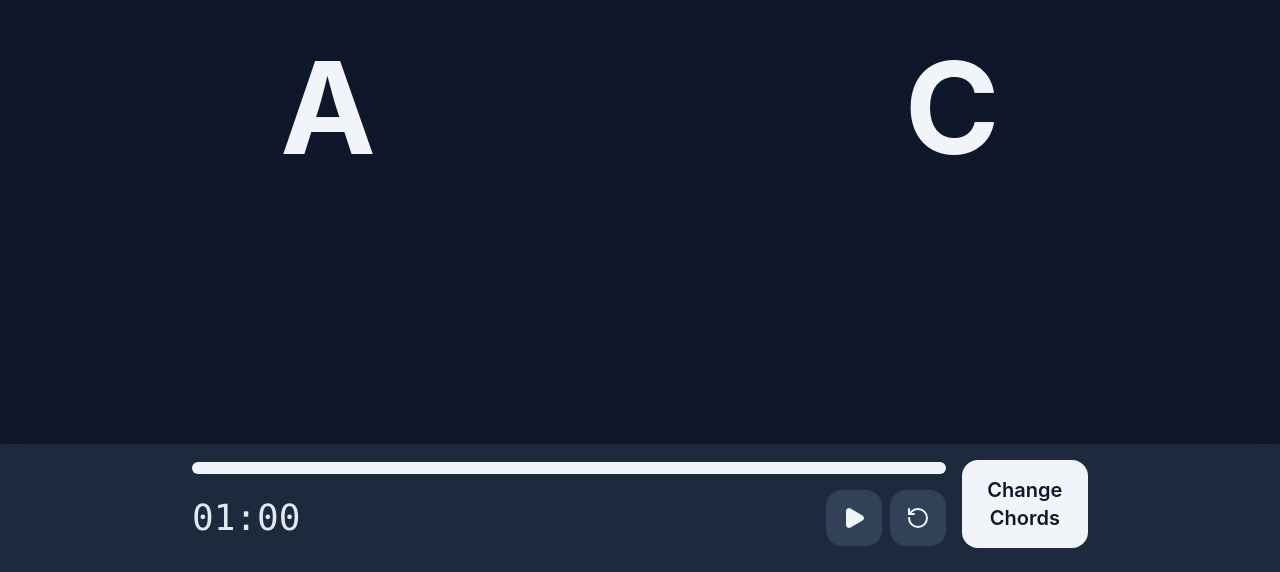
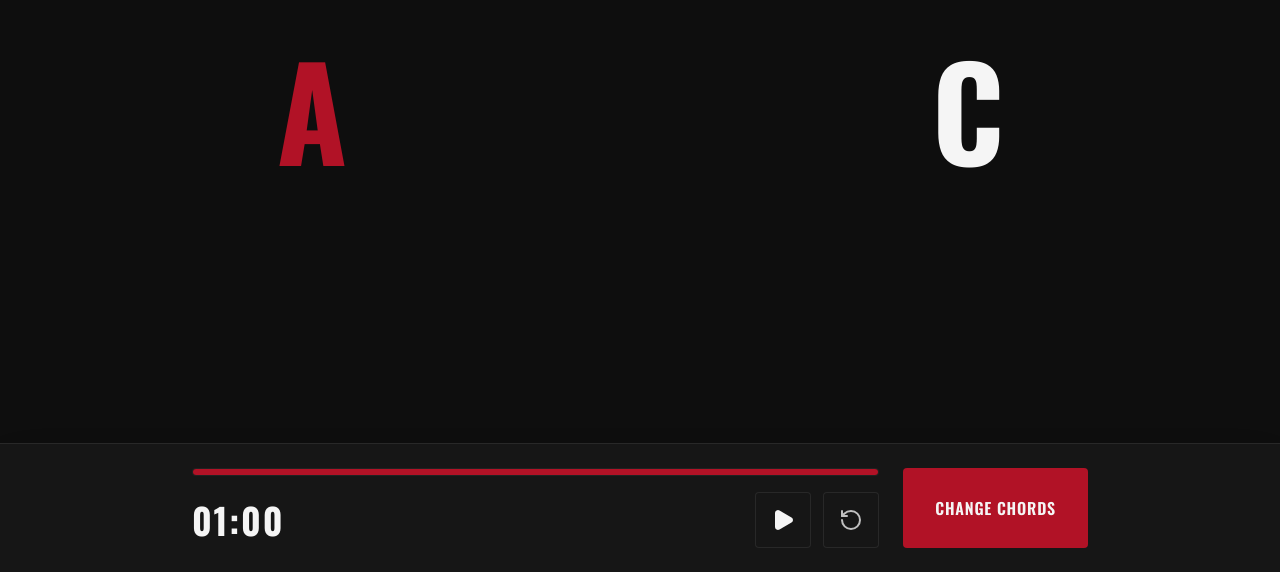
Before and after one commit to l4ur4oliveira/gripshift, a React (Vite) app: page / in a window 1280 px wide. Shown: the part 228-800 px from the top of the page. Built offline with nearby package versions, Linux system fonts and the light colour scheme.

Commit message:
refactor: Apply new fonts and color palette

```diff
--- a/src/App.jsx
+++ b/src/App.jsx
@@ -77,81 +77,83 @@ function App() {
   };
 
   return (
-    <div className="flex flex-col h-screen bg-slate-900 text-slate-100 font-sans">
+    <div className="flex flex-col h-screen bg-brandBlack text-brandWhite font-sans selection:bg-brandCrimson selection:text-brandWhite">
       {/* Main Area: Chords */}
-      <div className="flex-1 flex flex-col sm:flex-row items-center justify-center p-4">
+      <div className="flex-1 flex flex-col sm:flex-row items-center justify-center p-4 gap-8 sm:gap-16">
         <div className="flex-1 flex items-center justify-center w-full">
-          <span className="text-8xl sm:text-9xl font-bold">{currentPair[0]}</span>
+          <span className="text-8xl sm:text-9xl font-oswald font-black text-brandCrimson select-none">{currentPair[0]}</span>
         </div>
         <div className="flex-1 flex items-center justify-center w-full">
-          <span className="text-8xl sm:text-9xl font-bold">{currentPair[1]}</span>
+          <span className="text-8xl sm:text-9xl font-oswald font-black text-brandWhite select-none">{currentPair[1]}</span>
         </div>
       </div>
 
       {/* Bottom Area: Controls */}
-      <div className="p-4 bg-slate-800 shadow-lg pb-6 relative">
+      <div className="p-6 bg-brandCard border-t border-brandSilver/10 shadow-2xl relative">
         {/* Preparation Countdown Overlay */}
         {prepCountdown !== null && (
-          <div className="absolute inset-0 bg-slate-800 flex flex-col items-center justify-center z-20">
+          <div className="absolute inset-0 bg-brandCard flex flex-col items-center justify-center z-20">
             {/* Close Button */}
             <button
               onClick={handleCancelPrep}
-              className="absolute top-4 right-4 p-2 text-slate-400 hover:text-slate-100 rounded-full hover:bg-slate-700 transition-colors"
+              className="absolute top-4 right-4 w-10 h-10 flex items-center justify-center bg-brandCard hover:bg-brandBlack border border-brandSilver/10 text-brandSilver hover:text-brandWhite rounded transition-all cursor-pointer"
               aria-label="Cancel countdown"
             >
-              <X className="w-6 h-6" />
+              <X className="w-5 h-5" />
             </button>
 
             {/* Countdown Display */}
             <div className="text-center">
-              <span className="text-sm font-semibold tracking-wider text-slate-400 uppercase">Prepare to play in</span>
-              <div className="text-6xl font-black text-slate-100 mt-1 animate-pulse">{prepCountdown}</div>
+              <span className="text-sm font-sans font-semibold tracking-wider text-brandSilver uppercase">Prepare to play in</span>
+              <div className="text-6xl font-oswald font-black text-brandWhite mt-1 animate-pulse">{prepCountdown}</div>
             </div>
           </div>
         )}
 
-        <div className="w-full lg:w-4xl mx-auto justify-center flex gap-4">
-          <div className="w-full flex flex-col justify-center gap-4">
-            <div className="w-full bg-slate-700 h-3 rounded-full overflow-hidden">
+        <div className="w-full lg:max-w-4xl mx-auto flex flex-col md:flex-row items-center gap-6">
+          <div className="flex-grow w-full flex flex-col gap-4">
+            {/* Visual Progress Bar */}
+            <div className="w-full bg-brandBlack border border-brandSilver/10 h-2 rounded overflow-hidden">
               <div
-                className="bg-slate-100 h-full transition-all duration-1000 ease-linear"
+                className="bg-brandCrimson h-full transition-all duration-1000 ease-linear"
                 style={{ width: `${(timeLeft / 60) * 100}%` }}
               />
             </div>
+            {/* Timer and Icon Buttons */}
             <div className="flex items-center justify-between">
-              <span className="text-4xl font-mono text-slate-200">{formatTime(timeLeft)}</span>
-              <div className="flex space-x-2">
+              <span className="text-4xl font-oswald font-bold text-brandWhite tracking-wider">{formatTime(timeLeft)}</span>
+              <div className="flex gap-3">
                 {isRunning ? (
                   <button
                     onClick={handlePause}
-                    className="w-14 h-14 flex items-center justify-center bg-slate-700 hover:bg-slate-600 disabled:opacity-50 disabled:cursor-not-allowed rounded-2xl transition-colors"
+                    className="w-14 h-14 flex items-center justify-center bg-brandCard hover:bg-brandBlack text-brandWhite border border-brandSilver/10 rounded transition-all cursor-pointer"
                     aria-label="Pause"
                   >
-                    <Pause className="w-6 h-6 text-slate-100 fill-slate-100" />
+                    <Pause className="w-6 h-6 fill-current" />
                   </button>
                 ) : (
                   <button
                     onClick={handleStart}
-                    className="w-14 h-14 flex items-center justify-center bg-slate-700 hover:bg-slate-600 disabled:opacity-50 disabled:cursor-not-allowed rounded-2xl transition-colors"
+                    className="w-14 h-14 flex items-center justify-center bg-brandCard hover:bg-brandBlack text-brandWhite border border-brandSilver/10 rounded transition-all cursor-pointer"
                     aria-label="Start"
                   >
-                    <Play className="w-6 h-6 text-slate-100 fill-slate-100" />
+                    <Play className="w-6 h-6 fill-current" />
                   </button>
-                )
-                }
+                )}
                 <button
                   onClick={handleRestart}
-                  className="w-14 h-14 flex items-center justify-center bg-slate-700 hover:bg-slate-600 rounded-2xl transition-colors"
+                  className="w-14 h-14 flex items-center justify-center bg-brandCard hover:bg-brandBlack text-brandSilver hover:text-brandWhite border border-brandSilver/10 rounded transition-all cursor-pointer"
                   aria-label="Restart"
                 >
-                  <RotateCcw className="w-6 h-6 text-slate-100" />
+                  <RotateCcw className="w-6 h-6" />
                 </button>
               </div>
             </div>
           </div>
+          {/* Change Chords Button */}
           <button
             onClick={handleChangeChords}
-            className="py-4 bg-slate-100 text-slate-900 hover:bg-slate-200 rounded-2xl text-xl font-semibold transition-colors"
+            className="w-full md:w-auto h-20 px-8 bg-brandCrimson hover:bg-red-700 text-brandWhite font-oswald font-semibold uppercase tracking-wider rounded transition-all cursor-pointer whitespace-nowrap"
           >
             Change Chords
           </button>
--- a/src/index.css
+++ b/src/index.css
@@ -1,8 +1,22 @@
+@import url('https://fonts.googleapis.com/css2?family=Open+Sans:wght@300;400;500;600;700;800&family=Oswald:wght@300;400;500;600;700&display=swap');
+
 @import "tailwindcss";
+
+@theme {
+  --color-brandBlack: #0E0E0E;
+  --color-brandWhite: #F5F5F5;
+  --color-brandSilver: #C0C0C0;
+  --color-brandCrimson: #B11226;
+  --color-brandCard: #161616;
+
+  --font-sans: 'Open Sans', sans-serif;
+  --font-oswald: 'Oswald', sans-serif;
+}
 
 body {
   margin: 0;
   padding: 0;
-  background-color: #0f172a; /* slate-900 */
-  color: #f1f5f9; /* slate-100 */
+  background-color: var(--color-brandBlack);
+  color: var(--color-brandWhite);
+  font-family: var(--font-sans);
 }
```
